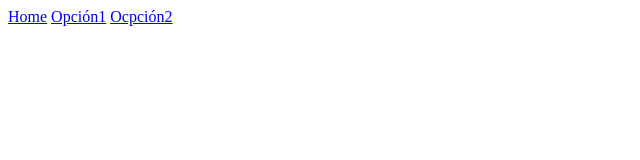
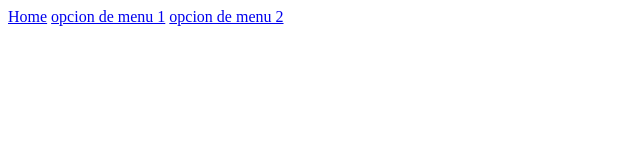
Before and after one commit to xaca/clase_prueba, a plain HTML site: page productos.html in a window 1280 px wide. Shown: the whole page, without its empty margins (0-640 px from the left). Drawn offline with Linux system fonts and the light colour scheme.

Commit message:
feat: change menu

```diff
--- a/productos.html
+++ b/productos.html
@@ -9,8 +9,8 @@
   <header>
 		<nav>
 			<a href="index.html">Home</a>
-			<a href="index.html">Opción1</a>
-			<a href="index.html">Ocpción2</a>
+			<a href="index.html">opcion de menu 1</a>
+			<a href="index.html">opcion de menu 2</a>
 		</nav>
 	</header>
 </body>
```
